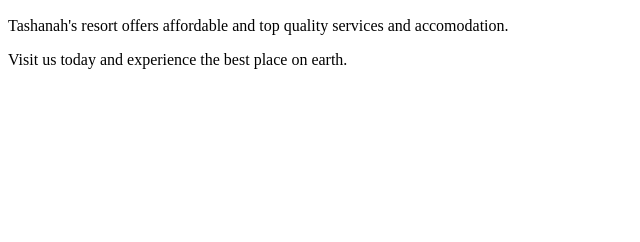
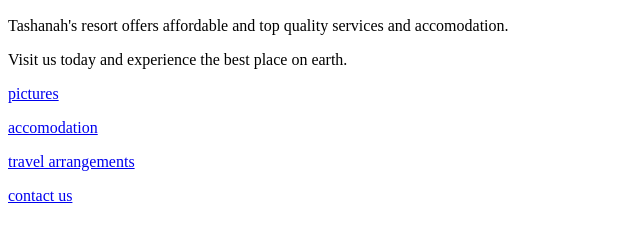
Before and after one commit to Tashanah/cookie-recipe-fixed, a plain HTML site: page resort-website/resort.html in a window 1280 px wide. Shown: the part 136-378 px from the top of the page, without its empty margins (0-640 px from the left). Drawn offline with Linux system fonts and the light colour scheme; files that its build step writes are made by us from their sources.

Commit message:
changes to resort website

```diff
--- a/resort-website/resort.html
+++ b/resort-website/resort.html
@@ -10,6 +10,10 @@
   <h2> The best place to be. </h2>
   <p> Tashanah's resort offers affordable and top quality services and accomodation.</p>
   <p> Visit us today and experience the best place on earth.</p>
-
+<p><a href="pictures.html">pictures</a></p>
+  <p><a href="accomodations.html">accomodation</a></p>
+    <p><a href="activities.html"></a></p>
+    <p><a href="travel-arrangements.html">travel arrangements</a></p>
+    <p><a href="contact-information.html">contact us</a></p>
   </body>
   </html>
```
Also changed, not shown: resort-website/accomodations.html (added), resort-website/activities.html (added), resort-website/contact-information.html (added), resort-website/pictures.html (added), resort-website/travel-arrangements.html (added).
